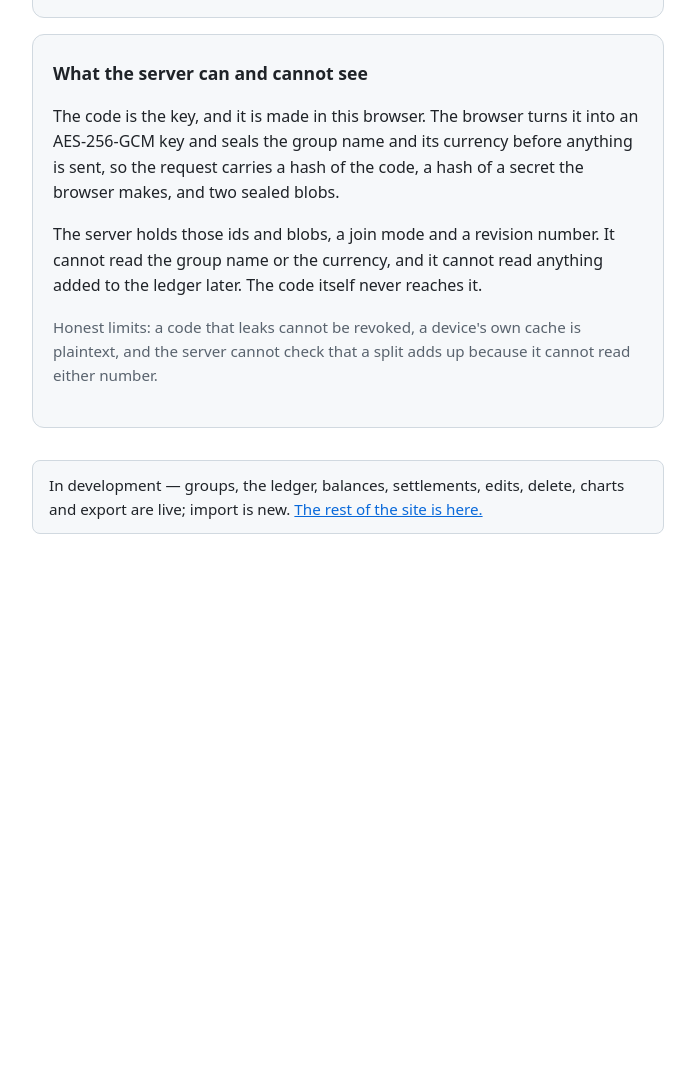
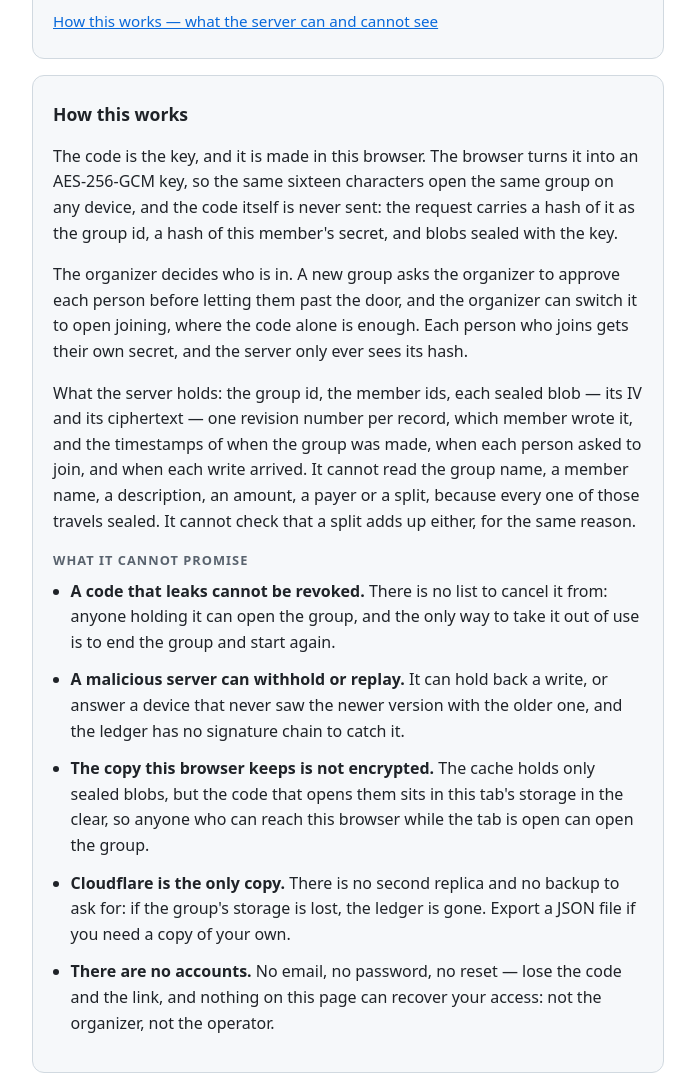
Before and after one commit to Aravinth-Earth/splitter, a website with bundled scripts: page public/index.html in a window 1280 px wide. Shown: the part 697-1771 px from the top of the page, without its empty margins (292-987 px from the left). Before the commit the page ends 1311 px from the top, so only its background shows below. Built offline with nearby package versions, Linux system fonts and the light colour scheme.

Commit message:
page: state what the server sees and what the app cannot promise
The panel now names the four facts a reader needs before trusting a code — the code is the key
and is made in the browser, the organizer decides who is in, the server holds the group id, the
member ids, the sealed blobs, the revisions and the timestamps, and the code itself is never
sent — and the five limits that come with them: a leaked code cannot be revoked, a malicious
server can withhold or replay to a device that never saw the newer version, the copy this browser
keeps is readable because the code sits in this tab's storage in the clear, Cloudflare is the only
copy, and there are no accounts to recover.

Both the landing form and the group screen link to it with a plain anchor, so it needs no listener
and no request; it is a section in the flow, not a dialog, and nothing in it takes focus on load.
The display-name hint said the name is never sent, which the sealed roster blob makes false; it
now says the name travels sealed.

```diff
--- a/public/index.html
+++ b/public/index.html
@@ -51,7 +51,7 @@
             autocomplete="off"
             placeholder="Your name"
             aria-describedby="display-name-help" />
-          <p id="display-name-help" class="hint">2 to 30 characters. It is not sent to the server.</p>
+          <p id="display-name-help" class="hint">2 to 30 characters. It is not sent as text: it travels sealed with the group.</p>
         </div>
 
         <p id="form-error" class="form-error" role="alert" hidden></p>
@@ -60,6 +60,9 @@
       </form>
       <p class="switch">
         <button id="show-join" class="link-button" type="button">Have a code? Join a group</button>
+      </p>
+      <p class="switch">
+        <a class="link-button" href="#how-it-works">How this works — what the server can and cannot see</a>
       </p>
     </section>
 
@@ -138,6 +141,10 @@
         <p>The code is the key. Anyone holding it can ask to join, so share it only with the people you are splitting with.</p>
         <button id="dismiss-hint" class="link-button" type="button">Got it</button>
       </div>
+
+      <p class="mode-row">
+        <a class="link-button" href="#how-it-works">How this works</a>
+      </p>
 
       <p class="group-actions">
         <button id="leave-group" class="secondary" type="button" hidden>Leave group…</button>
@@ -344,22 +351,56 @@
       </form>
     </section>
 
-    <section class="panel" aria-labelledby="server-title">
-      <h2 id="server-title">What the server can and cannot see</h2>
+    <section id="how-it-works" class="panel" aria-labelledby="how-title">
+      <h2 id="how-title">How this works</h2>
       <p>
         The code is the key, and it is made in this browser. The browser turns it into an
-        AES-256-GCM key and seals the group name and its currency before anything is sent, so the
-        request carries a hash of the code, a hash of a secret the browser makes, and two sealed blobs.
+        AES-256-GCM key, so the same sixteen characters open the same group on any device, and the
+        code itself is never sent: the request carries a hash of it as the group id, a hash of this
+        member's secret, and blobs sealed with the key.
       </p>
       <p>
-        The server holds those ids and blobs, a join mode and a revision number. It cannot read the
-        group name or the currency, and it cannot read anything added to the ledger later. The code
-        itself never reaches it.
+        The organizer decides who is in. A new group asks the organizer to approve each person
+        before letting them past the door, and the organizer can switch it to open joining, where
+        the code alone is enough. Each person who joins gets their own secret, and the server only
+        ever sees its hash.
       </p>
-      <p class="muted">
-        Honest limits: a code that leaks cannot be revoked, a device's own cache is plaintext, and the
-        server cannot check that a split adds up because it cannot read either number.
+      <p>
+        What the server holds: the group id, the member ids, each sealed blob — its IV and its
+        ciphertext — one revision number per record, which member wrote it, and the timestamps of
+        when the group was made, when each person asked to join, and when each write arrived. It
+        cannot read the group name, a member name, a description, an amount, a payer or a split,
+        because every one of those travels sealed. It cannot check that a split adds up either, for
+        the same reason.
       </p>
+      <h3 class="eyebrow">What it cannot promise</h3>
+      <ul id="how-limits" class="how-limits">
+        <li>
+          <strong>A code that leaks cannot be revoked.</strong> There is no list to cancel it from:
+          anyone holding it can open the group, and the only way to take it out of use is to end the
+          group and start again.
+        </li>
+        <li>
+          <strong>A malicious server can withhold or replay.</strong> It can hold back a write, or
+          answer a device that never saw the newer version with the older one, and the ledger has no
+          signature chain to catch it.
+        </li>
+        <li>
+          <strong>The copy this browser keeps is not encrypted.</strong> The cache holds only sealed
+          blobs, but the code that opens them sits in this tab's storage in the clear, so anyone who
+          can reach this browser while the tab is open can open the group.
+        </li>
+        <li>
+          <strong>Cloudflare is the only copy.</strong> There is no second replica and no backup to
+          ask for: if the group's storage is lost, the ledger is gone. Export a JSON file if you need
+          a copy of your own.
+        </li>
+        <li>
+          <strong>There are no accounts.</strong> No email, no password, no reset — lose the code and
+          the link, and nothing on this page can recover your access: not the organizer, not the
+          operator.
+        </li>
+      </ul>
     </section>
 
     <noscript>
--- a/public/style.css
+++ b/public/style.css
@@ -376,6 +376,17 @@ button {
 
 .steps li { margin: 0.5rem 0; }
 
+/* The trust-model panel is a floor of the page, not a footer: the anchor from either screen lands
+   on its heading rather than on the padding above it. */
+#how-it-works { scroll-margin-top: 1rem; }
+
+.how-limits {
+  margin: 0.5rem 0 0;
+  padding-left: 1.1rem;
+}
+
+.how-limits li { margin: 0 0 0.75rem; }
+
 /* ------------------------------------------------------------- the ledger */
 
 .group-actions {
```
Also changed, not shown: tests/how-it-works.test.mjs (added, +302 -0 lines).
